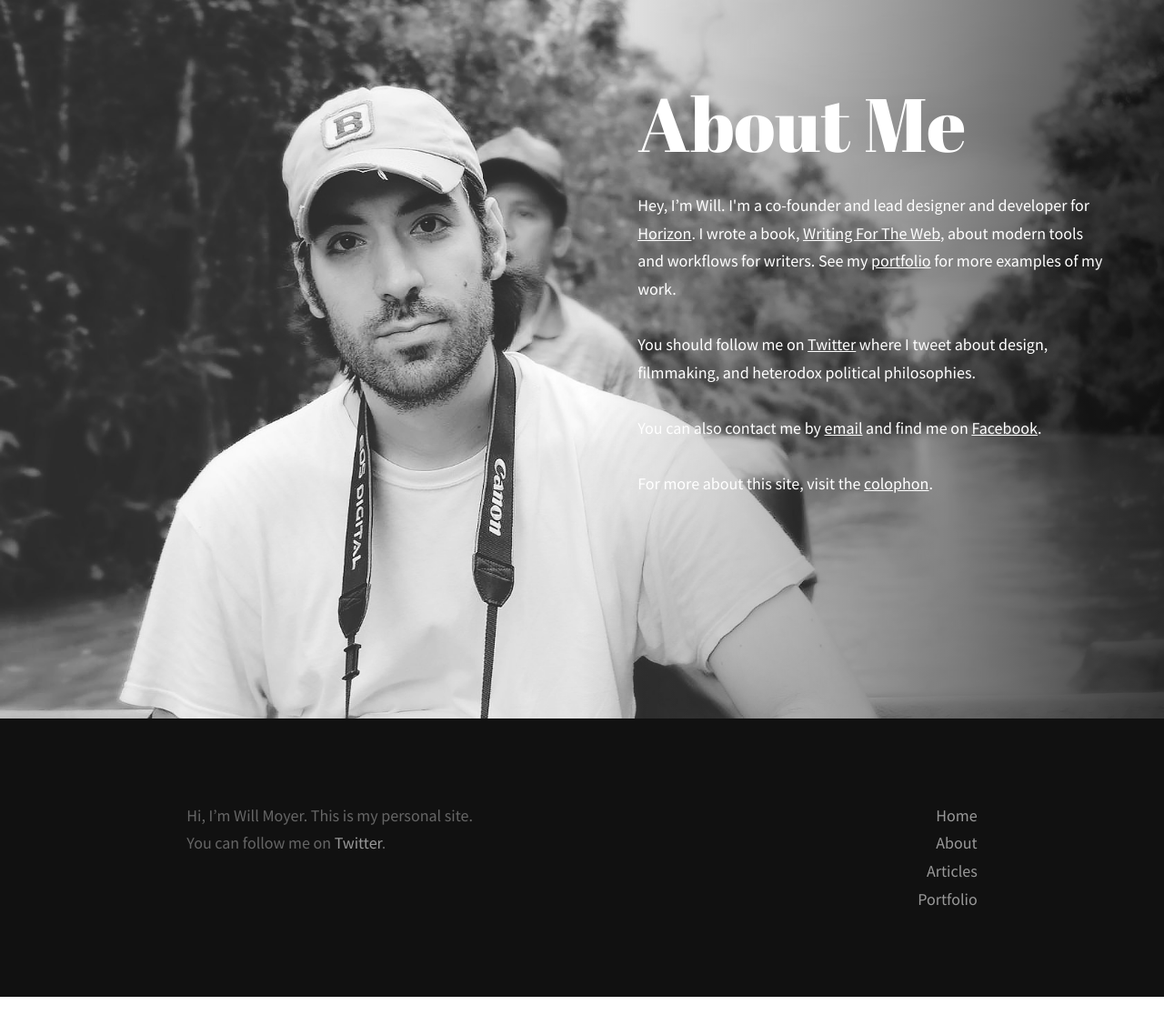
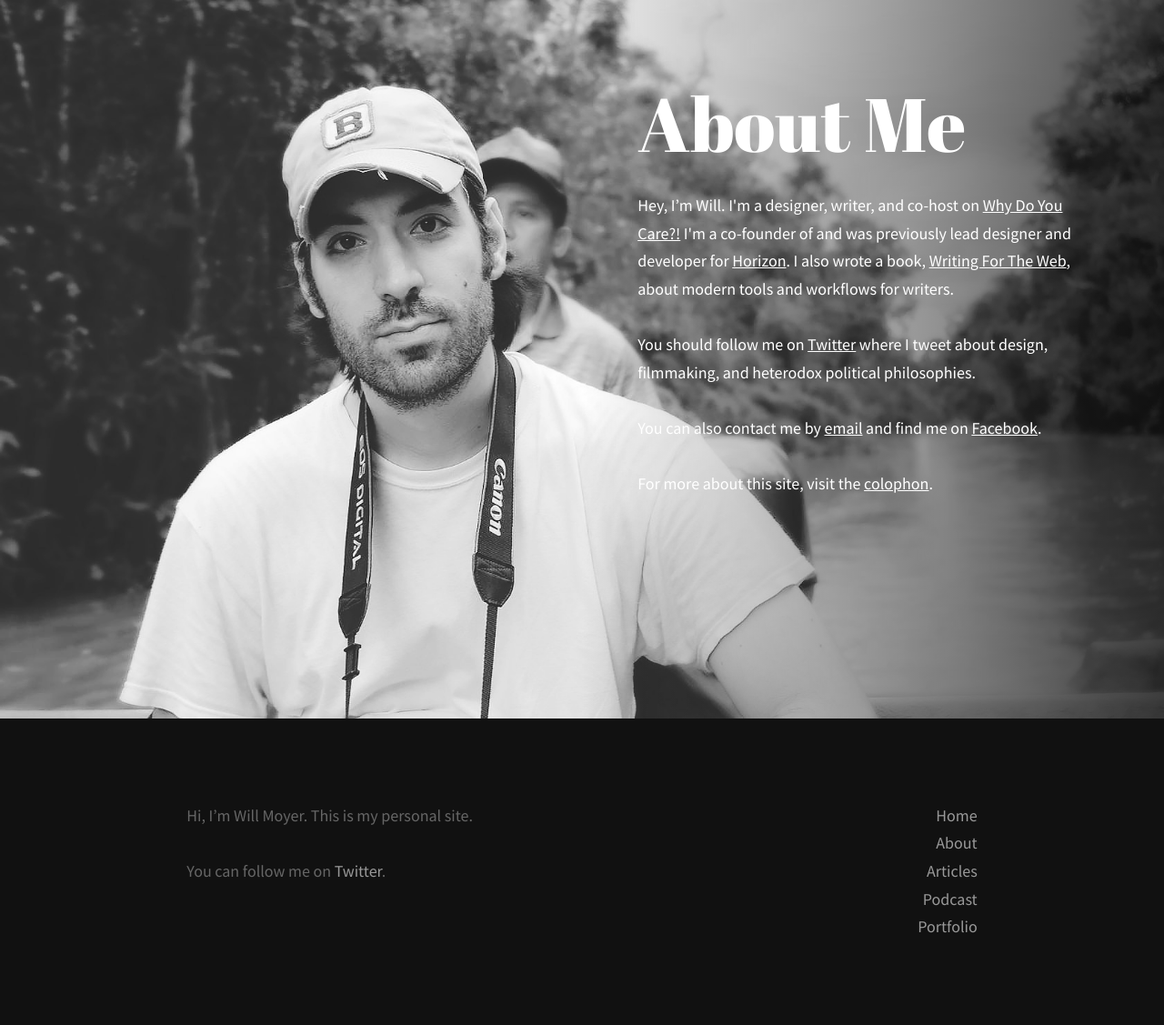
Before and after one commit to moyer/moyer.github.com, a Jekyll site: the page built from about/index.html, in a window 1280 px wide. Shown: the whole page at 91% size. Built offline with Jekyll 4.4.1, drawn with Linux system fonts in a browser that asks for light colours; Markdown is read by kramdown in place of the engine named in the settings; before the commit the page ends 1096 px from its top, so only the background shows below that.

Commit message:
Adds Why Do You Care?! links to about and footer

```diff
--- a/_layouts/default.html
+++ b/_layouts/default.html
@@ -32,12 +32,14 @@
 	{{ content }}
 	<footer class="footer">
 		<div class="container container--wide">
-			<p class="footer__about">Hi, I&rsquo;m Will Moyer. This is my personal site. <br>You can follow me on <a href="https://twitter.com/willmoyer/">Twitter</a>.</p>
+			<p class="footer__about">Hi, I&rsquo;m Will Moyer. This is my personal site. <br/><br/>You can follow me on <a href="https://twitter.com/willmoyer/">Twitter</a>.</p>
 			<ul class="nav nav--stacked nav--footer">
 				<li><a href="/">Home</a></li>
 				<li><a href="/about/">About</a></li>
 				<li><a href="/articles/">Articles</a></li>
+				<li><a href="http://whydoyoucare.fm/">Podcast</a></li>
 				<li><a href="/portfolio/">Portfolio</a></li>
+
 			</ul>
 		</div>
 	</footer>
--- a/about/index.html
+++ b/about/index.html
@@ -9,7 +9,7 @@ date: 2013-01-31
 
 	<div class="about__body">
 		<h1>About Me</h1>
-		<p>Hey, I&#8217;m Will. I'm a co-founder and lead designer and developer for <a href="http://www.horizonapp.co/">Horizon</a>. I wrote a book, <a href="http://www.amazon.com/Writing-For-The-Web-ebook/dp/B00ELAG856">Writing For The Web</a>, about modern tools and workflows for writers. See my <a href="/portfolio/">portfolio</a> for more examples of my work.
+		<p>Hey, I&#8217;m Will. I'm a designer, writer, and co-host on <a href="http://whydoyoucare.fm/">Why Do You Care?!</a> I'm a co-founder of and was previously lead designer and developer for <a href="http://www.horizonapp.co/">Horizon</a>. I also wrote a book, <a href="http://www.amazon.com/Writing-For-The-Web-ebook/dp/B00ELAG856">Writing For The Web</a>, about modern tools and workflows for writers.
 
 		<p>You should follow me on <a href='http://twitter.com/willmoyer'>Twitter</a> where I tweet about design, filmmaking, and heterodox political philosophies.</p>
 
```
